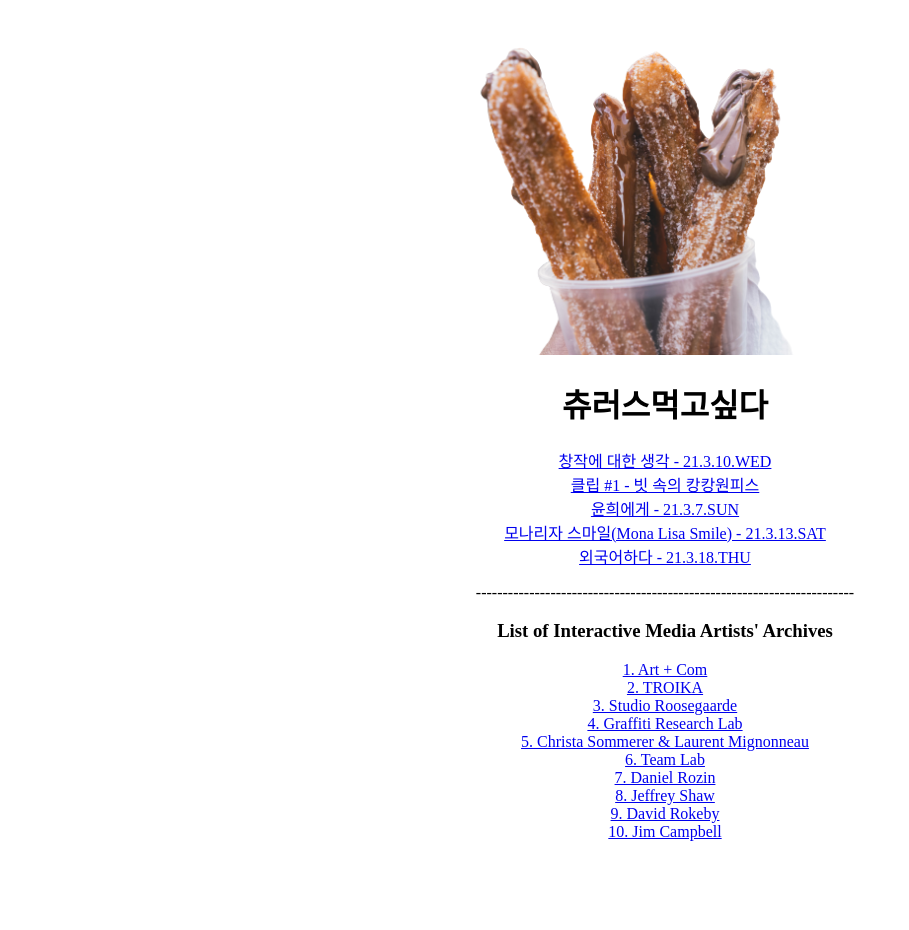
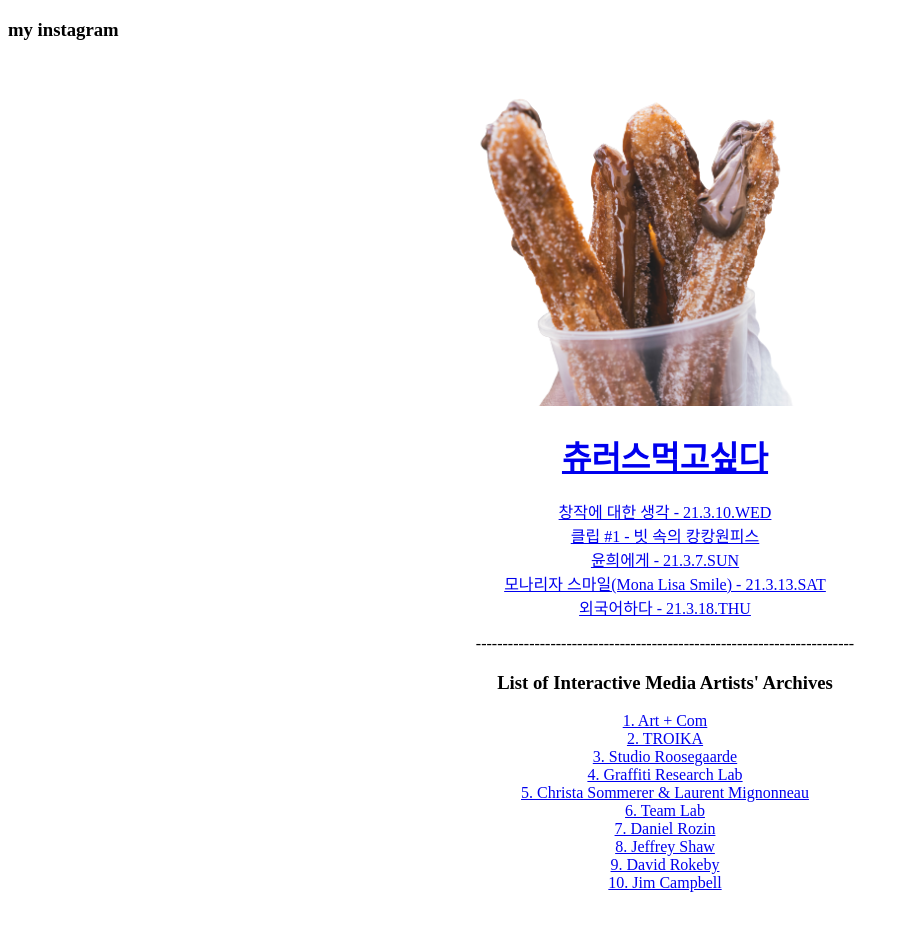
Before and after one commit to minechurros/eatchurros, a plain HTML site: page index.html in a window 1280 px wide. Shown: the whole page, without its empty margins (0-909 px from the left). Drawn offline with Linux system fonts and the light colour scheme.

Commit message:
Update index.html
인스타 계정 추가

```diff
--- a/index.html
+++ b/index.html
@@ -5,7 +5,10 @@
 	<title> 츄러스 공장 </title>
 </head>
 <body>
-<div style = "text-align: center; margin-bottom: 100px;">
+	<h3> my instagram </h3>
+	<a href = "https://www.instagram.com/mine_churros/">
+	<a href = "https://www.instagram.com/woondoo.real/">
+	<div style = "text-align: center; margin-bottom: 100px;">
 	<img src = "rolande-pg-Ywp3TJdCSDQ-unsplash-removebg-preview.jpg" width="30%">
 	<h1 style = " margin-left: 50px;">츄러스먹고싶다</h1>
 
```
